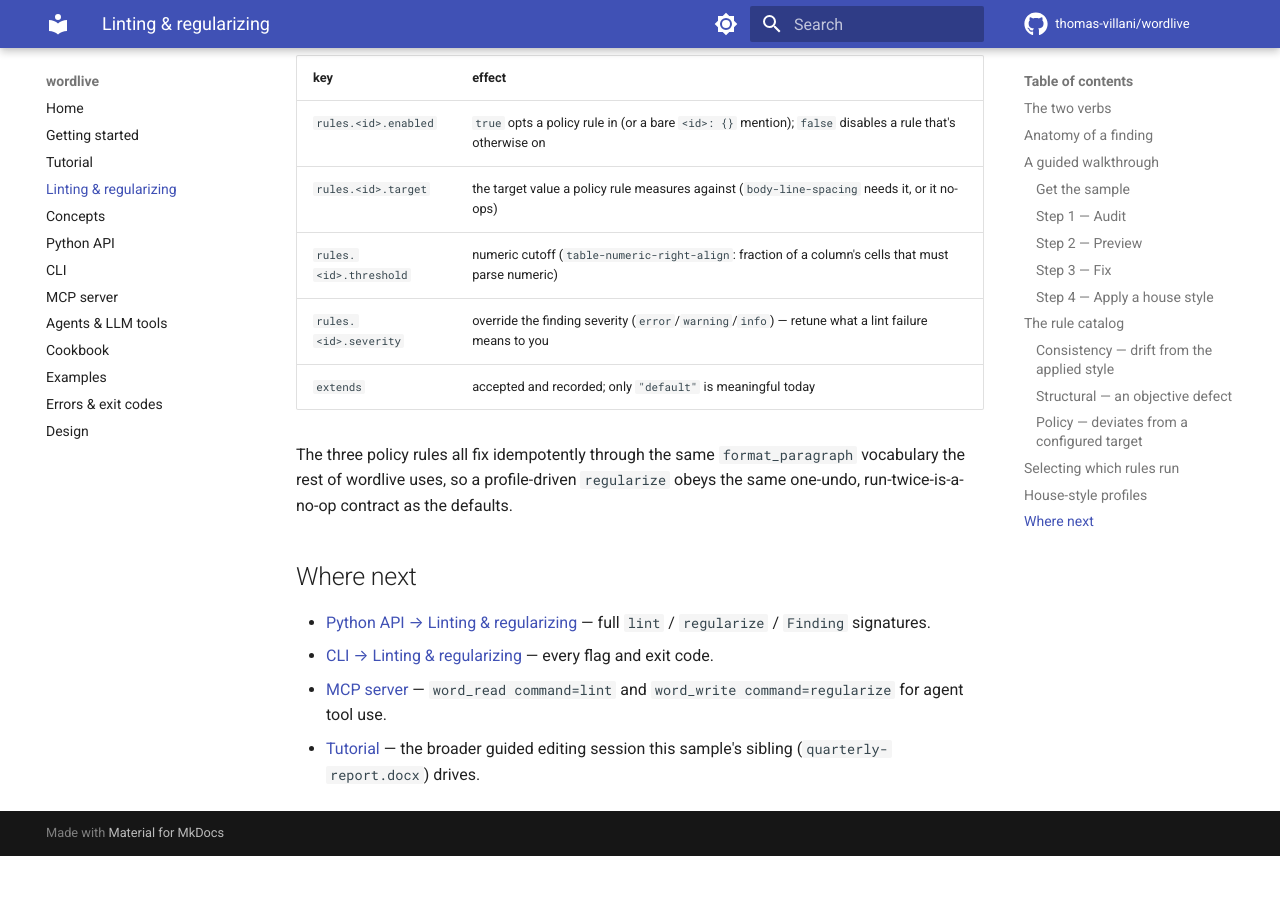
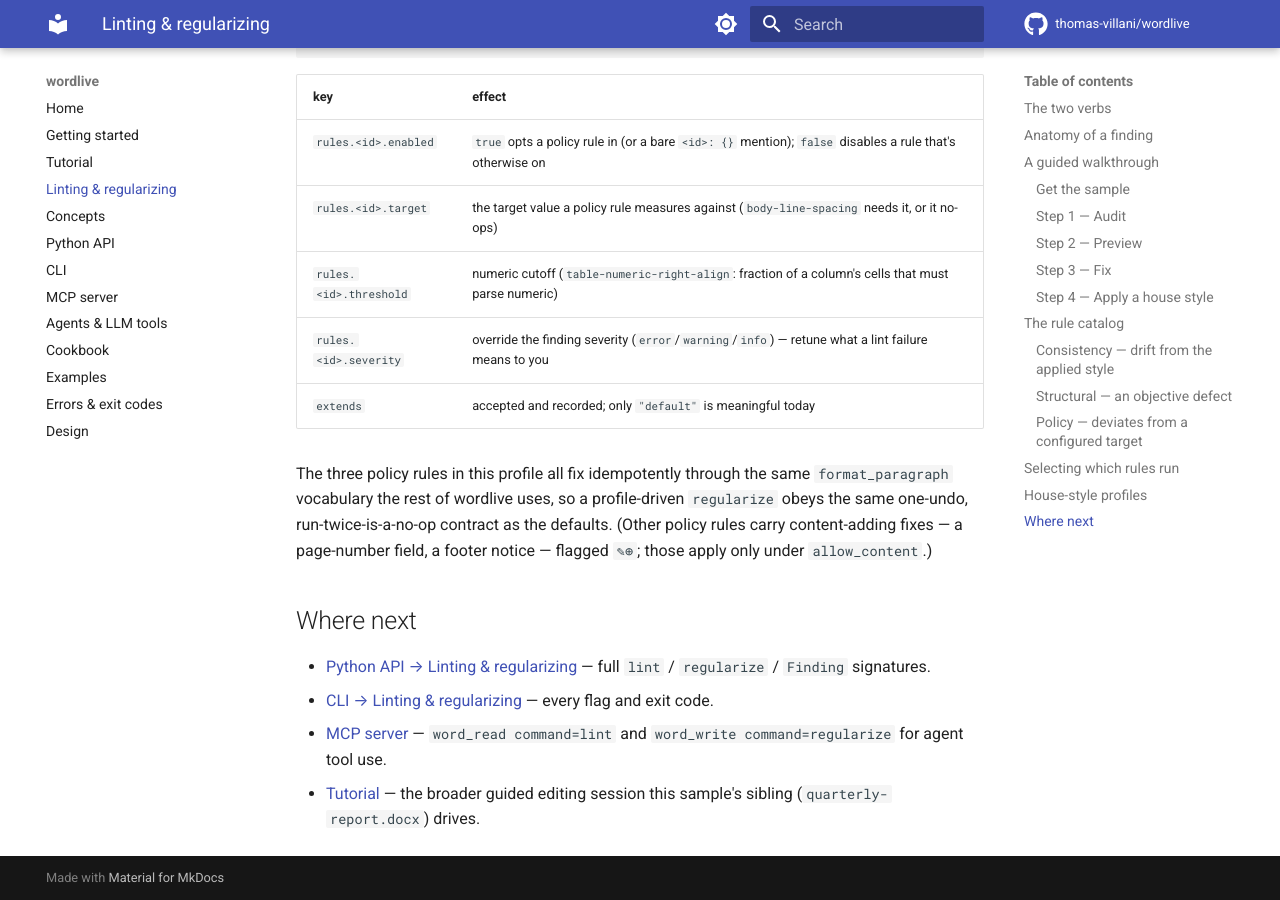
Before and after one commit to thomas-villani/wordlive, an MkDocs documentation site: the page built from docs/linting.md, in a window 1280 px wide and 900 px high, scrolled down 10578 px. Built offline with MkDocs 1.6.1 and Material for MkDocs 9.7.7, drawn with Linux system fonts in a browser that asks for light colours; comment, search, counter and statistics services are not loaded; before the commit the page ends 11434 px from its top, so only the background shows below that; some of the changed text lies outside the part shown.

Commit message:
docs(linting): true up the guide after Batch 6
Reviewed the Linting guide against the live registry (45 rules, and the
messy-brief golden output) — the catalog, on/off flags, and every ✎/·/✎⊕
fix mark are correct. Three staleness fixes Batch 6 left behind:

- The typography-cluster note omitted `stray-empty-paragraph`; it's tagged
  `typography` and off-by-default, so `rules=["typography"]` lights it up.
- "The three policy rules … format_paragraph" read as if policy had only
  three rules; scoped it to this profile and noted the content-adding (✎⊕)
  policy fixes that apply only under allow_content.
- The finding-anatomy JSON example predated `adds_content`; added it so the
  example matches what `Finding.to_dict()` actually emits (the field table
  right below already references it).

Co-Authored-By: Claude Opus 4.8 (1M context) <noreply@anthropic.com>

```diff
--- a/docs/linting.md
+++ b/docs/linting.md
@@ -69,6 +69,7 @@ Every finding is a plain dict (exported as the frozen
   "fixable": true,
   "fix": {"op": "find_replace", "find": "[ \\t]+([,.;:\\)])", "text": "\\1",
           "in": "para:4", "all": true, "mode": "regex", "required": false},
+  "adds_content": false,
   "observed": "space before , . ; : )",
   "expected": "no space before punctuation"
 }
@@ -404,9 +406,11 @@ resolve it once:
 | `rules.<id>.severity` | override the finding severity (`error`/`warning`/`info`) — retune what a lint failure means to you |
 | `extends` | accepted and recorded; only `"default"` is meaningful today |
 
-The three policy rules all fix idempotently through the same `format_paragraph`
-vocabulary the rest of wordlive uses, so a profile-driven `regularize` obeys the
-same one-undo, run-twice-is-a-no-op contract as the defaults.
+The three policy rules in this profile all fix idempotently through the same
+`format_paragraph` vocabulary the rest of wordlive uses, so a profile-driven
+`regularize` obeys the same one-undo, run-twice-is-a-no-op contract as the
+defaults. (Other policy rules carry content-adding fixes — a page-number field,
+a footer notice — flagged `✎⊕`; those apply only under `allow_content`.)
 
 ## Where next
 
```
Also changed, not shown: other parts of docs/linting.md (+2 -1 lines).
